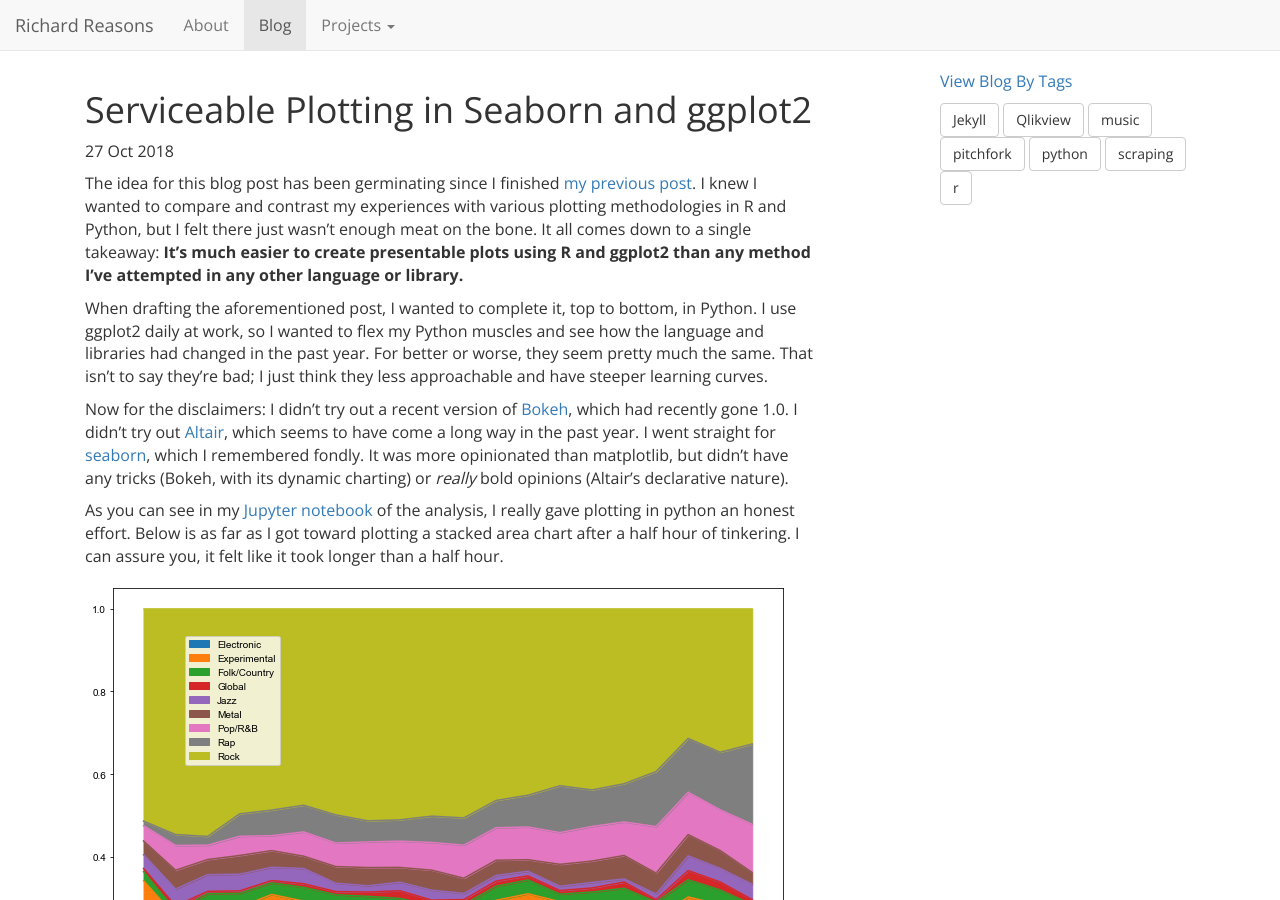
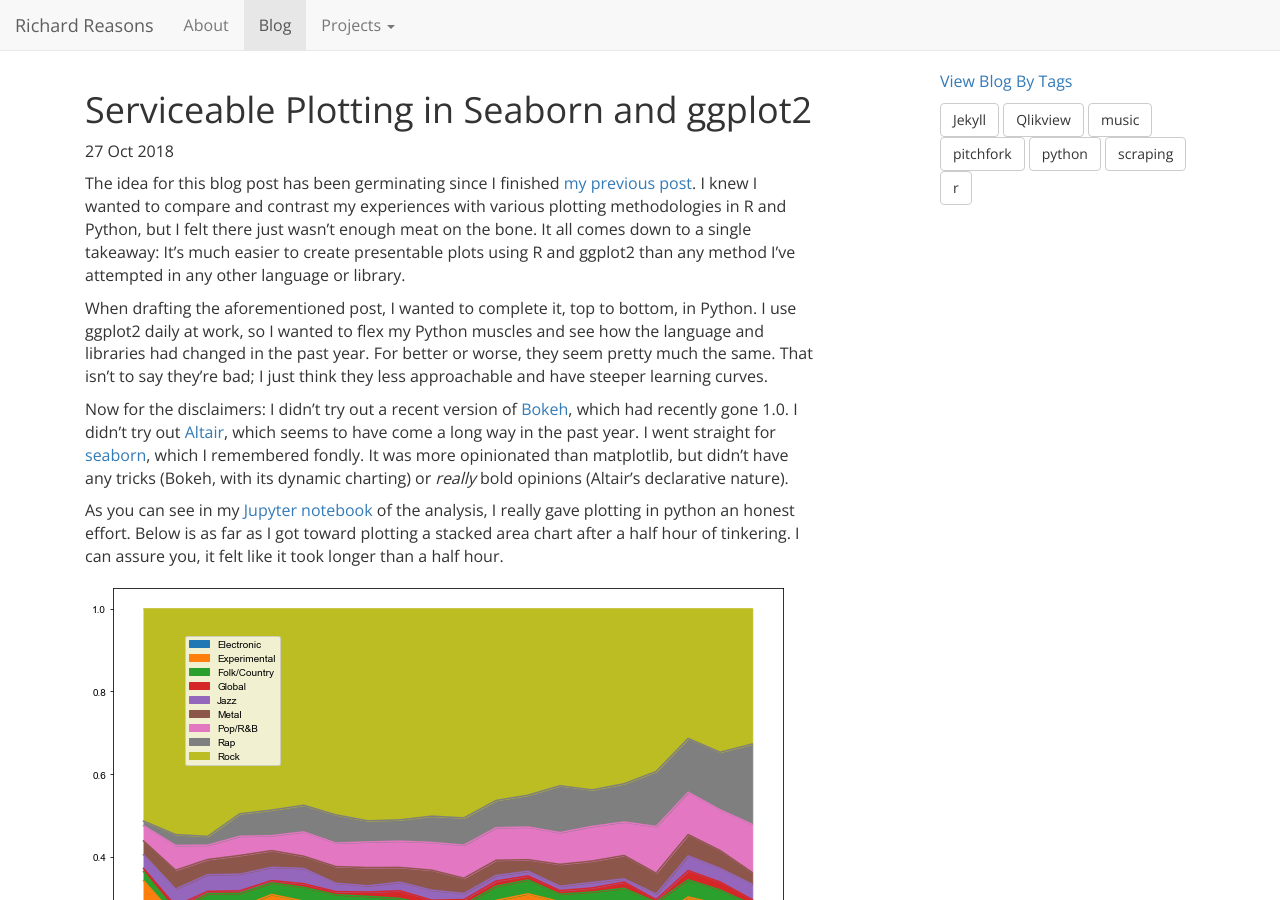
Before and after one commit to rgreasons/rgreasons.github.io, a Jekyll site: the page built from _posts/2018-10-27-seaborn-ggplot.md, in a window 1280 px wide and 900 px high. Built offline with Jekyll 4.4.1, drawn with Linux system fonts in a browser that asks for light colours; nearby versions of some CDN libraries; part of the change alters nothing that is shown.

```diff
--- a/_posts/2018-10-27-seaborn-ggplot.md
+++ b/_posts/2018-10-27-seaborn-ggplot.md
@@ -4,7 +4,9 @@ title: Serviceable Plotting in Seaborn and ggplot2
 tags: python r
 ---
 
-The idea for this blog post has been germinating since I finished [my previous post](http://www.rgreasons.net/2018/09/22/pitchfork-corpus.html). I knew I wanted to compare and contrast my experiences with various plotting methodologies in R and Python, but I felt there just wasn't enough meat on the bone. It all comes down to a single takeaway: **It's much easier to create presentable plots using R and ggplot2 than any method I've attempted in any other language or library.**
+The idea for this blog post has been germinating since I finished [my previous post](http://www.rgreasons.net/2018/09/22/pitchfork-corpus.html). I knew I wanted to compare and contrast my experiences with various plotting methodologies in R and Python, but I felt there just wasn't enough meat on the bone. It all comes down to a single takeaway: It's much easier to create presentable plots using R and ggplot2 than any method I've attempted in any other language or library.
+
+<!--excerpt-->
 
 When drafting the aforementioned post, I wanted to complete it, top to bottom, in Python. I use ggplot2 daily at work, so I wanted to flex my Python muscles and see how the language and libraries had changed in the past year. For better or worse, they seem pretty much the same. That isn't to say they're bad; I just think they less approachable and have steeper learning curves.
 
```
